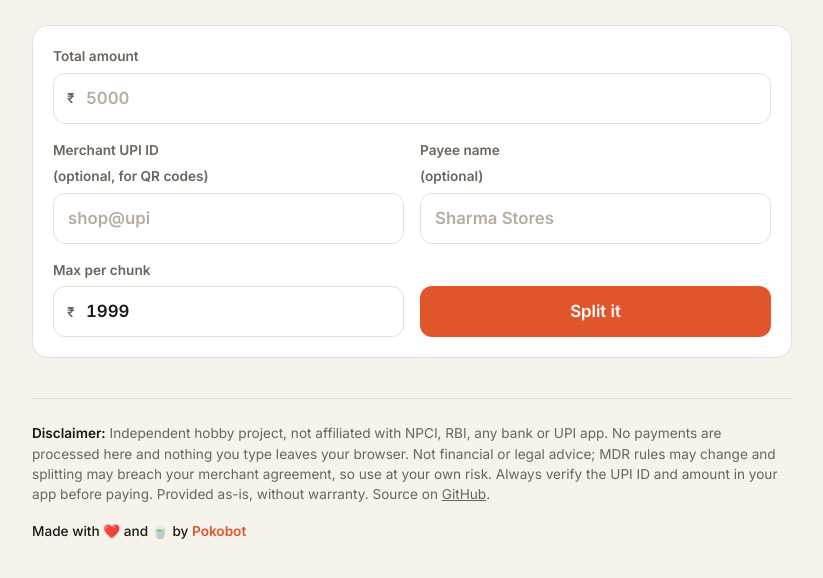
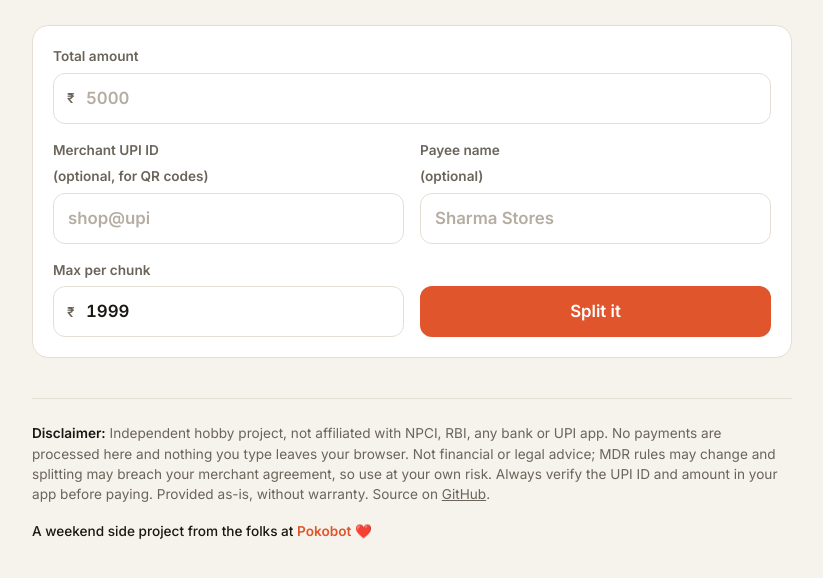
Before and after one commit to Sudhanshusoni45/split-upi-payment, a plain HTML site: page index.html in a window 1280 px wide. Shown: the part 196-774 px from the top of the page, without its empty margins (228-1051 px from the left). Drawn offline with nearby package versions, Linux system fonts and the light colour scheme.

Commit message:
Reword footer byline for Pokobot
Co-Authored-By: Claude Fable 5.1 <noreply@anthropic.com>

```diff
--- a/index.html
+++ b/index.html
@@ -172,7 +172,7 @@
       Not financial or legal advice; MDR rules may change and splitting may breach your merchant agreement, so use at your own risk. Always verify the UPI ID and amount in your app before paying.
       Provided as-is, without warranty. Source on <a href="https://github.com/Sudhanshusoni45/split-upi-payment">GitHub</a>.
     </p>
-    <p class="note byline">Made with ❤️ and 🍵 by <a href="https://www.pokobot.com" target="_blank" rel="noopener">Pokobot</a></p>
+    <p class="note byline">A weekend side project from the folks at <a href="https://www.pokobot.com" target="_blank" rel="noopener">Pokobot</a> ❤️</p>
   </main>
 
   <script src="https://cdn.jsdelivr.net/npm/qrcode-generator@1.4.4/qrcode.js"></script>
```
